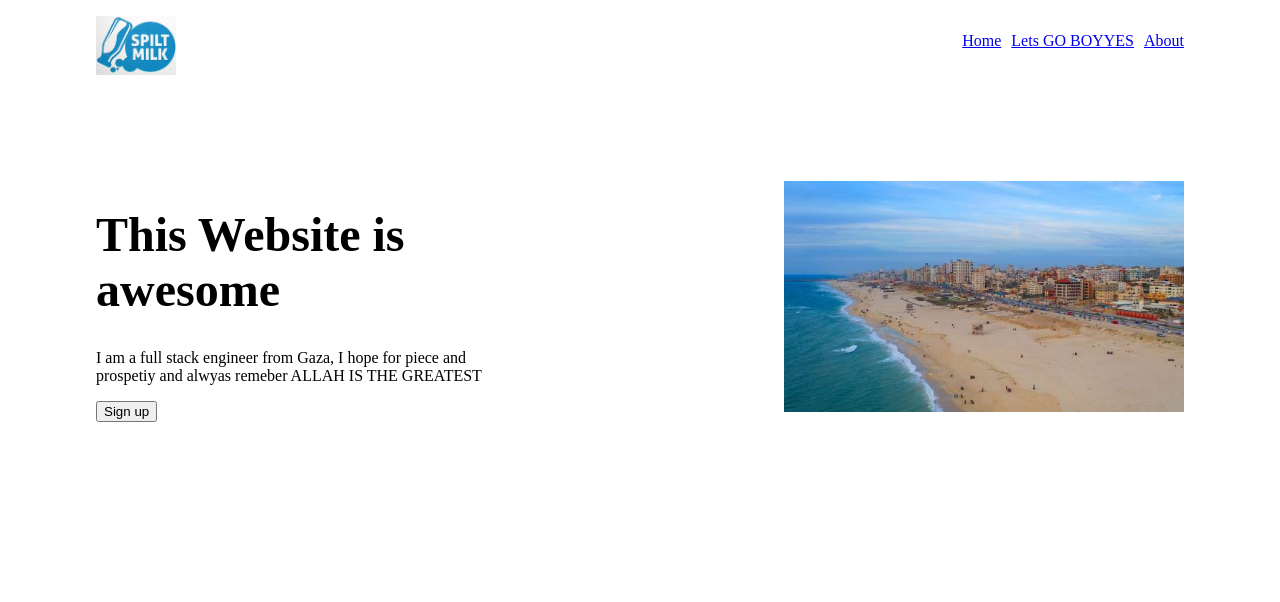
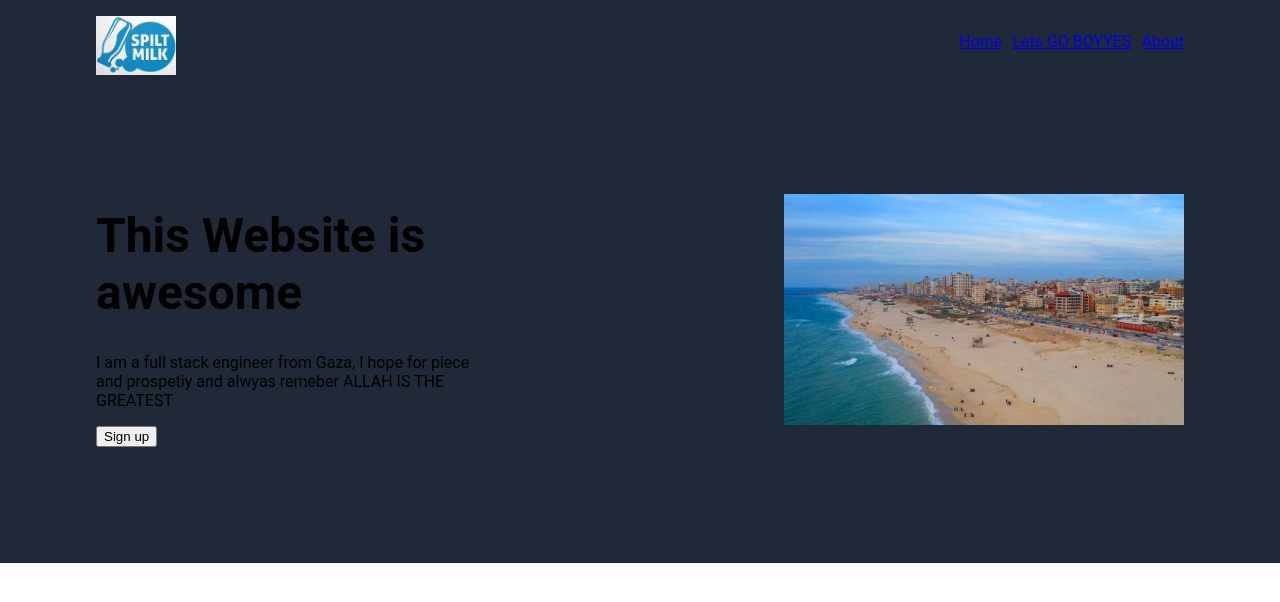
Before and after one commit to tariq7299/ODIN-Landing-Page, a plain HTML site: page index.html in a window 1280 px wide. Drawn offline with Linux system fonts and the light colour scheme.

```diff
--- a/index.html
+++ b/index.html
@@ -5,6 +5,9 @@
     <meta name="viewport" content="width=device-width, initial-scale=1.0">
     <link rel="stylesheet" href="./public/styles.css">
     <link rel="stylesheet" href="https://cdnjs.cloudflare.com/ajax/libs/font-awesome/6.5.1/css/all.min.css">
+
+
+
     <script src="./public/javaScript.js"></script>
 
     <title>Landing Page</title>
@@ -30,6 +33,8 @@
 
 
     <div class="parent-container">
+
+        <div class="section hero-section">
             <nav class="navbar">
                 <img src="./public/headerLogo.jpeg">
                 <ul class="navlinks">
@@ -38,8 +43,6 @@
                     <li><a href="#">About</a></li>
                 </ul>
             </nav>
-
-        <div class="section hero-section">
 
 
 
--- a/public/styles.css
+++ b/public/styles.css
@@ -1,7 +1,11 @@
 :root{
-
+    --primary-color: #1f2937;
+    --secondary-color: #3882f6;
+    --primary-text-color: #f9faf8;
+    --secondary-text-color: #e5e7eb;
 }
 
+/* @import url('https://fonts.googleapis.com/css2?family=Roboto:ital,wght@0,100;0,300;0,400;0,500;0,700;0,900;1,100;1,300;1,400;1,500;1,700;1,900&display=swap') */
 
 
 /* Nav bar */
@@ -12,13 +16,13 @@ body {
     height: 100%;
     width: 100%;
     box-sizing: border-box;
+    font-family: 'Roboto';
 }
 
 .parent-container {
-    /* padding: 1rem 6rem; */
-    /* padding: 1rem clamp(3rem );  */
     max-width: 1300px;
     margin: auto;
+    background-color: var(--primary-color);
 }
 @media screen and (min-width: 801px) {
     .parent-container {
@@ -36,6 +40,7 @@ body {
 .section{
     width: 100%;
 }
+
 
 nav.navbar {
     display: flex;
```
Also changed, not shown: 1 other file. Lines whose indentation alone changed are shown as unchanged.
